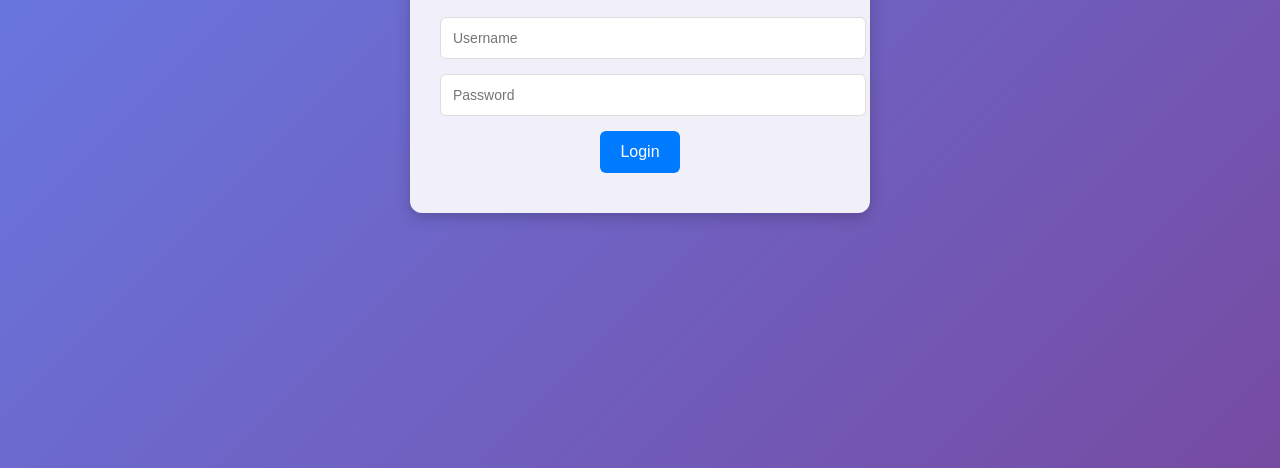
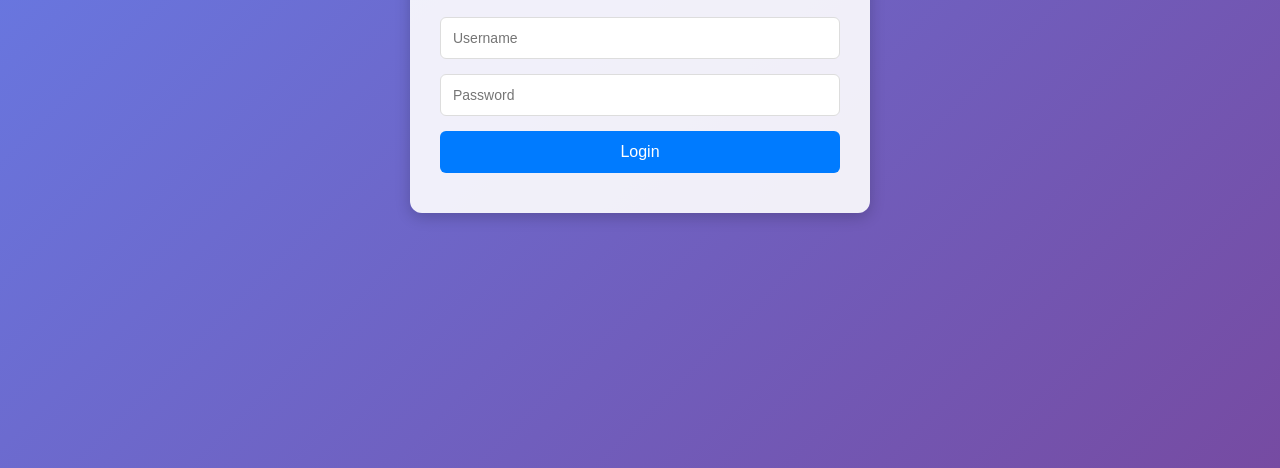
Before and after one commit to MrE2ooo/Auth-with-DummyJSON, a plain HTML site: page index.html in a window 1280 px wide. Shown: the part 332-800 px from the top of the page. Drawn offline with Linux system fonts and the light colour scheme.

Commit message:
css done

```diff
--- a/styles.css
+++ b/styles.css
@@ -33,12 +33,13 @@ h1 {
 input {
     display: block;
     width: 100%;
-    padding: 12px;
-    margin-bottom: 15px;
+    padding: 12px; /* Equal padding on all sides */
+    margin: 0 auto 15px auto; /* Center the input horizontally */
     border: 1px solid #ddd;
     border-radius: 6px;
     font-size: 14px;
     transition: border-color 0.3s ease;
+    box-sizing: border-box; /* Ensure padding is included in the width */
 }
 
 input:focus {
@@ -57,6 +58,8 @@ button {
     cursor: pointer;
     font-size: 16px;
     transition: background-color 0.3s ease, transform 0.2s ease;
+    width: 100%; /* Make the button full width */
+    box-sizing: border-box; /* Ensure padding is included in the width */
 }
 
 button:hover {
@@ -73,6 +76,7 @@ button:active {
     color: #ff4d4d;
     margin-top: 10px;
     font-size: 14px;
+    text-align: center; /* Center the error message */
 }
 
 /* Welcome Page Specific Styles */
```
